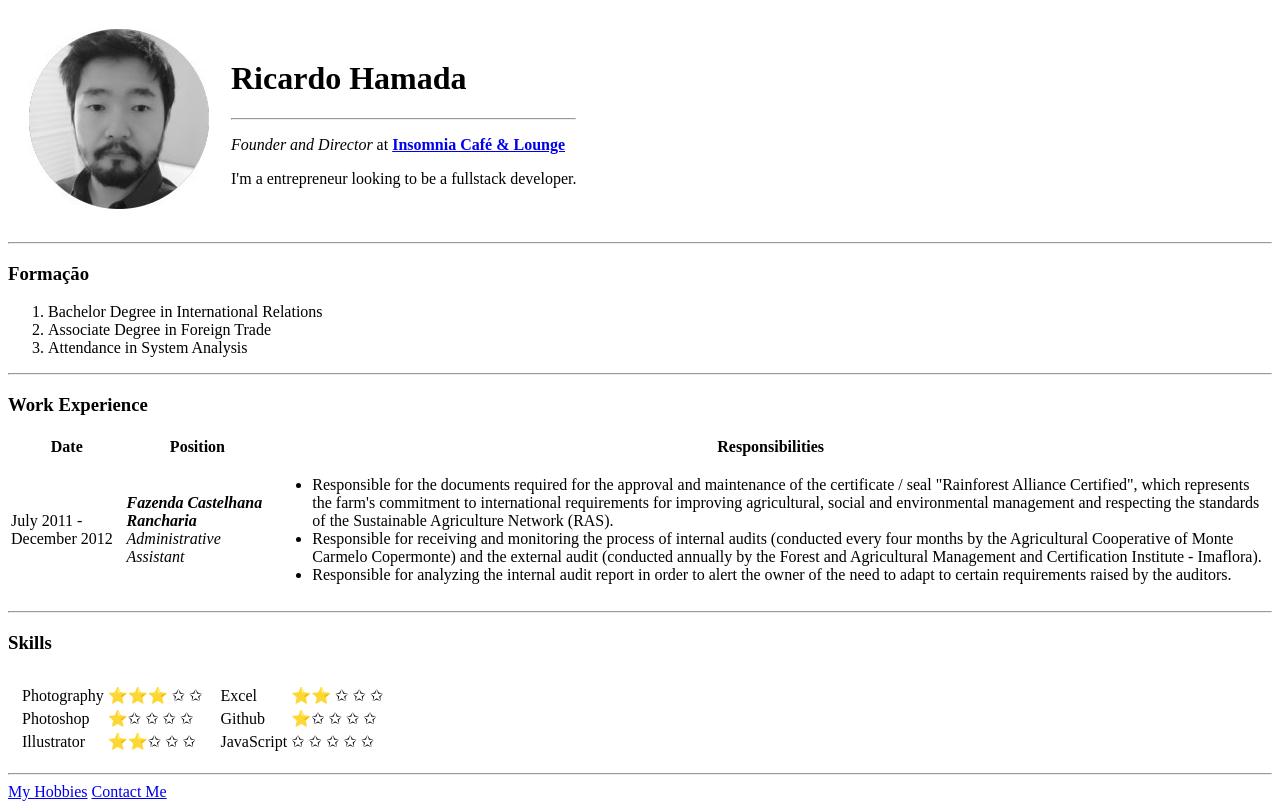
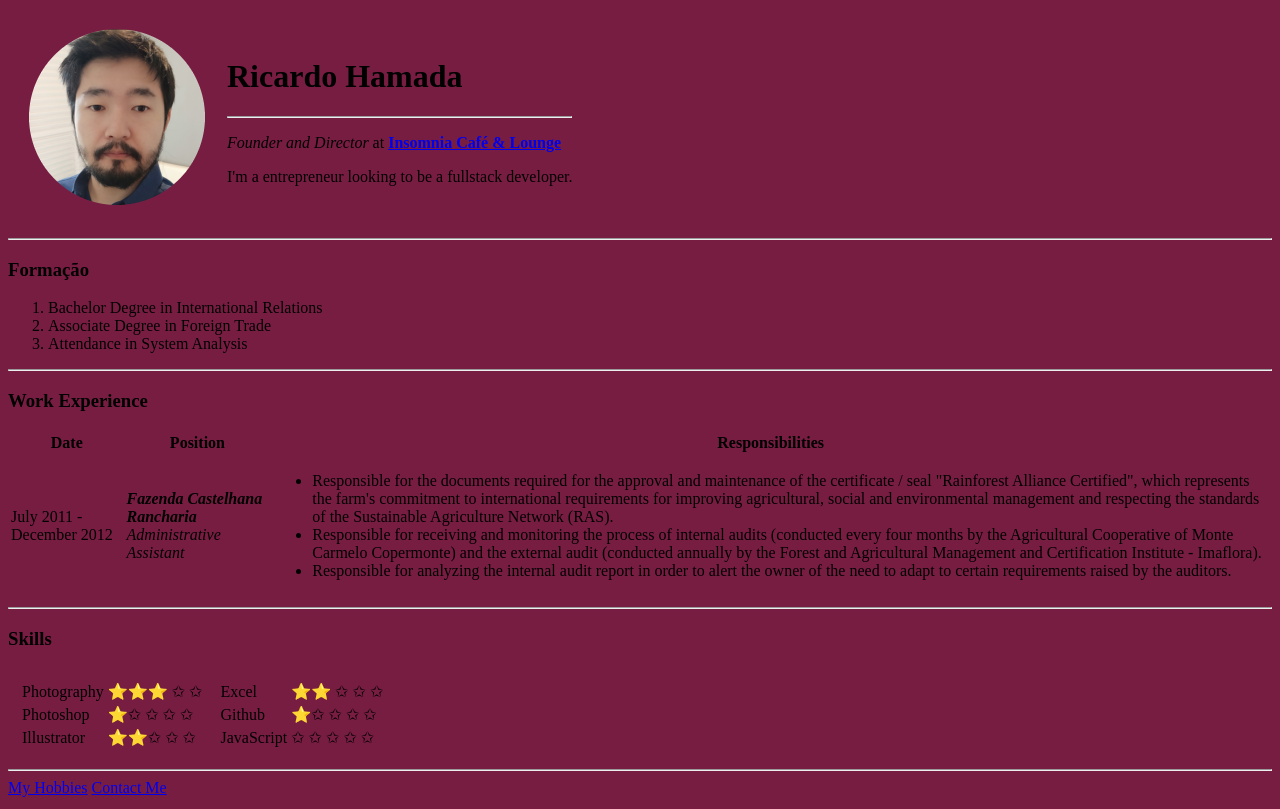
Before and after one commit to rkhamada/cv, a plain HTML site: page index.html in a window 1280 px wide. Drawn offline with Linux system fonts and the light colour scheme.

Commit message:
2-arrumando a foto de perfil

```diff
--- a/index.html
+++ b/index.html
@@ -3,13 +3,17 @@
 
 <head>
   <meta charset="utf-8">
-  <title>Meu site pessoal</title>
+  <title>CV Ricardo Hamada</title>
+
+  <style media="screen">
+    body {background-color: #781D42}
+  </style>
 </head>
 
 <body>
   <table cellspacing="20">
     <tr>
-      <td><img src="img\Prancheta_1a-modified-modified.jpg" alt="foto de perfil"></td>
+      <td><img src="img\Prancheta 1a-modifiedaa.png" alt="foto de perfil"></td>
       <td><h1> Ricardo Hamada </h1><hr>
       <p><em>Founder and Director</em> at <strong><a href="https://insomniacafe.com.br">Insomnia Café & Lounge</a></strong></p>
       <p>I'm a entrepreneur looking to be a fullstack developer.</p></td>
```
Also changed, not shown: img/Prancheta 1a-modifiedaa.png (added), img/Prancheta_1a-modified-modified.jpg (deleted), img/Prancheta_1a-modified.jpg (deleted), img/Prancheta_1a-modified.png (deleted).
